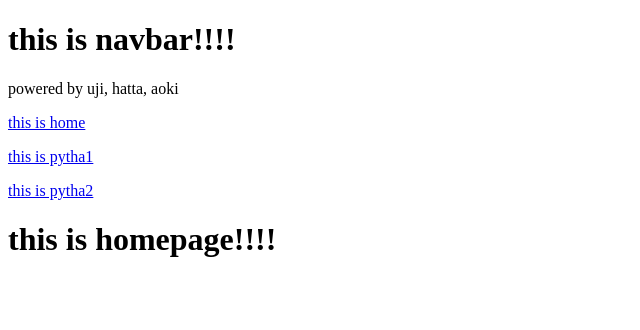
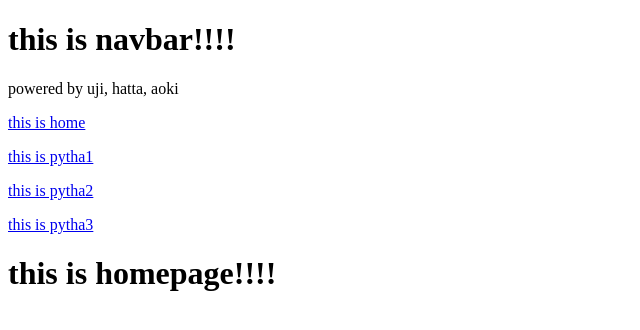
Before and after one commit to aoki0430/MathEduApp, a React (Create React App) app: page / in a window 1280 px wide. Shown: the top 330 px of the page, without its empty margins (0-640 px from the left). Built offline with nearby package versions, Linux system fonts and the light colour scheme.

Commit message:
add third page

```diff
--- a/src/js/Layout.tsx
+++ b/src/js/Layout.tsx
@@ -2,6 +2,8 @@ import React from 'react';
 import Navbar from './navbar';
 import Home from './home';
 import Pytha1 from './pytha1';
+import Pytha2 from './pytha2';
+import Pytha3 from './pytha3';
 import { BrowserRouter as Router, Route} from 'react-router-dom'
 // :: 三平方の定理，ピタゴラスの定理
 // :: Pythagorean Theorem
@@ -15,6 +17,8 @@ export default class Layout extends React.Component{
                 <Navbar />
                 <Route exact path='/' component={Home}/>
                 <Route path="/Pytha1" component={Pytha1}/>
+                <Route path="/Pytha2" component={Pytha2}/>
+                <Route path="/Pytha3" component={Pytha3}/>
             </div>
             </Router>
         );
--- a/src/js/navbar.tsx
+++ b/src/js/navbar.tsx
@@ -13,6 +13,7 @@ export default class Navbar extends React.Component{
                 <p><Link to="/">this is home</Link></p>
                 <p><Link to="/Pytha1">this is pytha1</Link></p>
                 <p><Link to="/Pytha2">this is pytha2</Link></p>
+                <p><Link to="/Pytha3">this is pytha3</Link></p>
             </div>
         );
 
```
